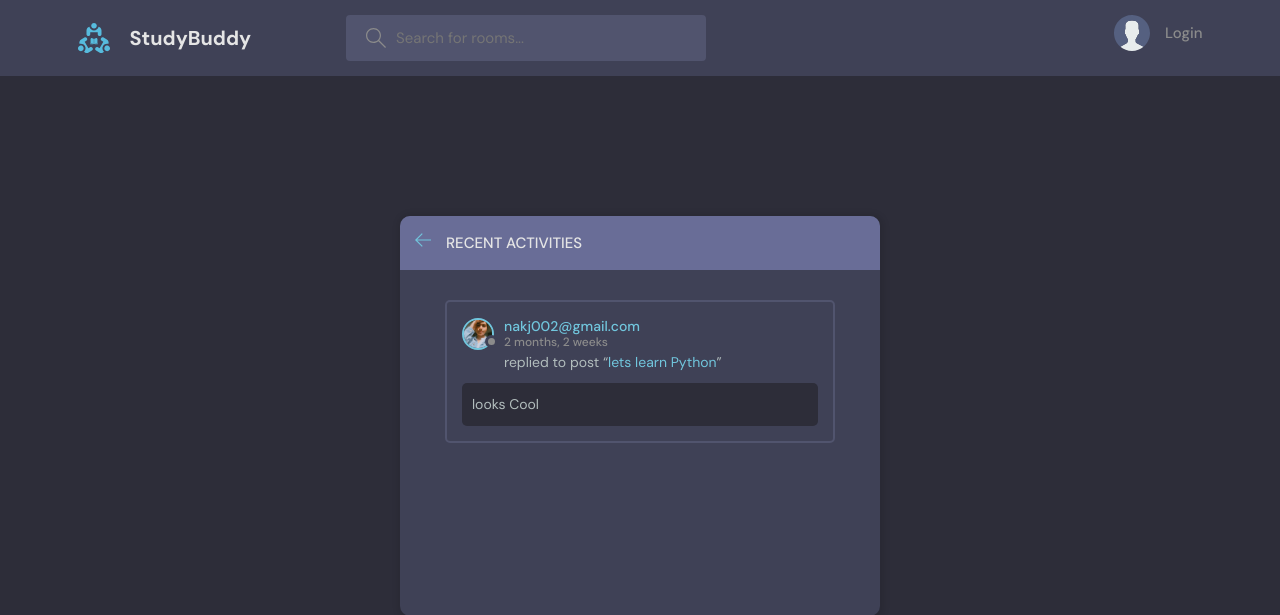
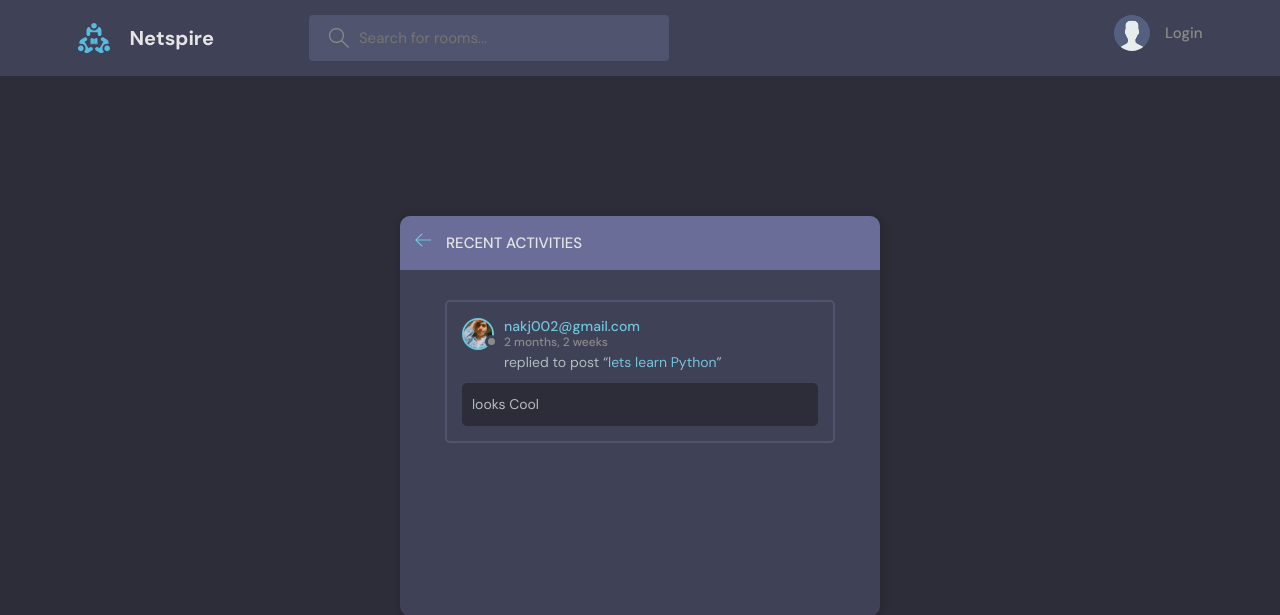
Before and after one commit to jhanaveenk/Netspire, a Django app: page /activity/ in a window 1280 px wide. Shown: the top 615 px of the page. Run offline with Django 4.2, Linux system fonts and the light colour scheme; data comes from the database, SQL or seed files in the repository; both versions use the stored data as it was after the commit; parts of the project's set-up code (start-up, migrations or seed data) failed here and were passed over.

Commit message:
Project Navbar edited

```diff
--- a/templates/navbar.html
+++ b/templates/navbar.html
@@ -3,7 +3,7 @@
     <div class="container">
       <a href="{% url 'home' %}" class="header__logo">
         <img src="{% static 'images/logo.svg' %}" />
-        <h1>StudyBuddy</h1>
+        <h1>Netspire</h1>
       </a>
       <form class="header__search" method="GET" action="{% url 'home' %}">
         <label>
```
Also changed, not shown: db.sqlite3.
